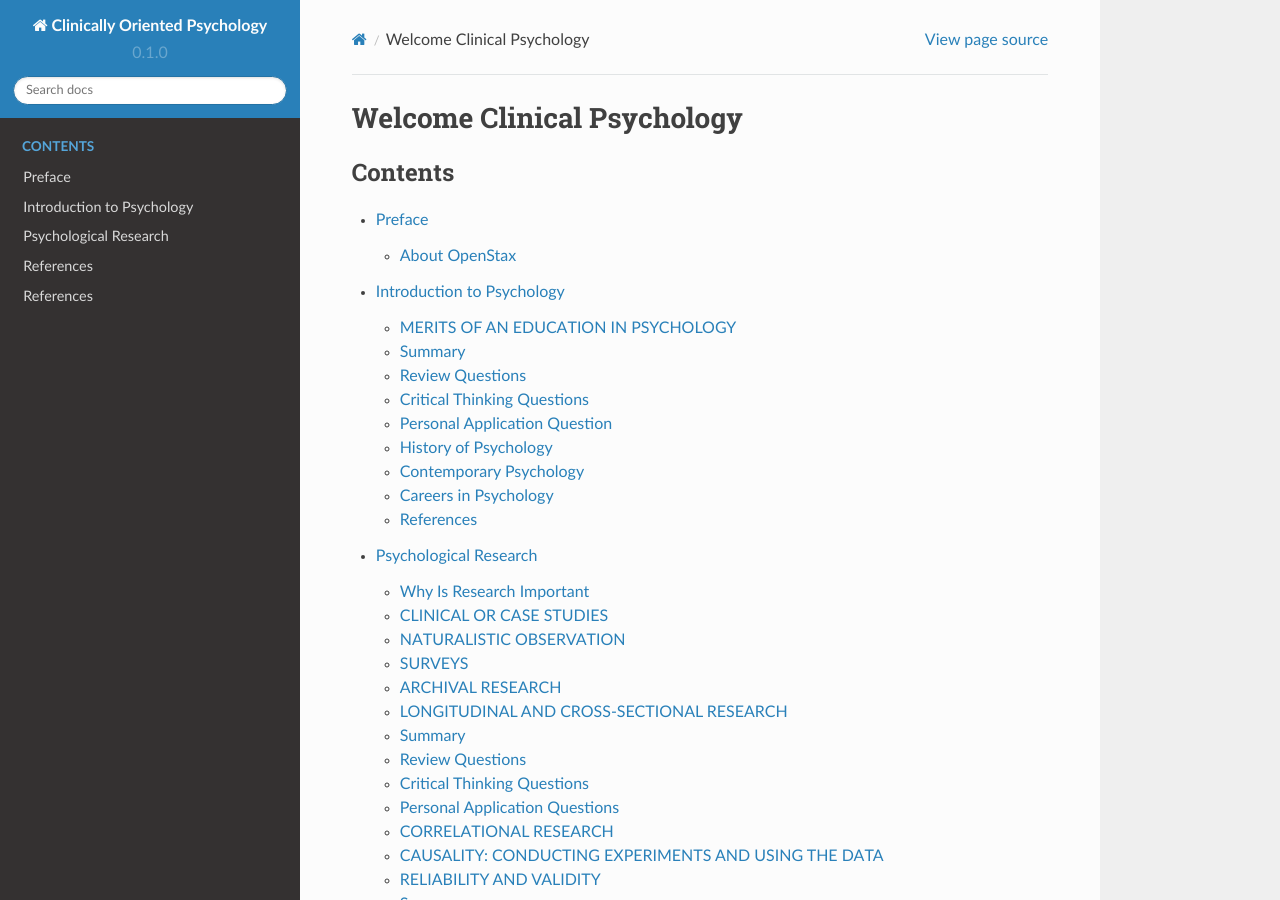
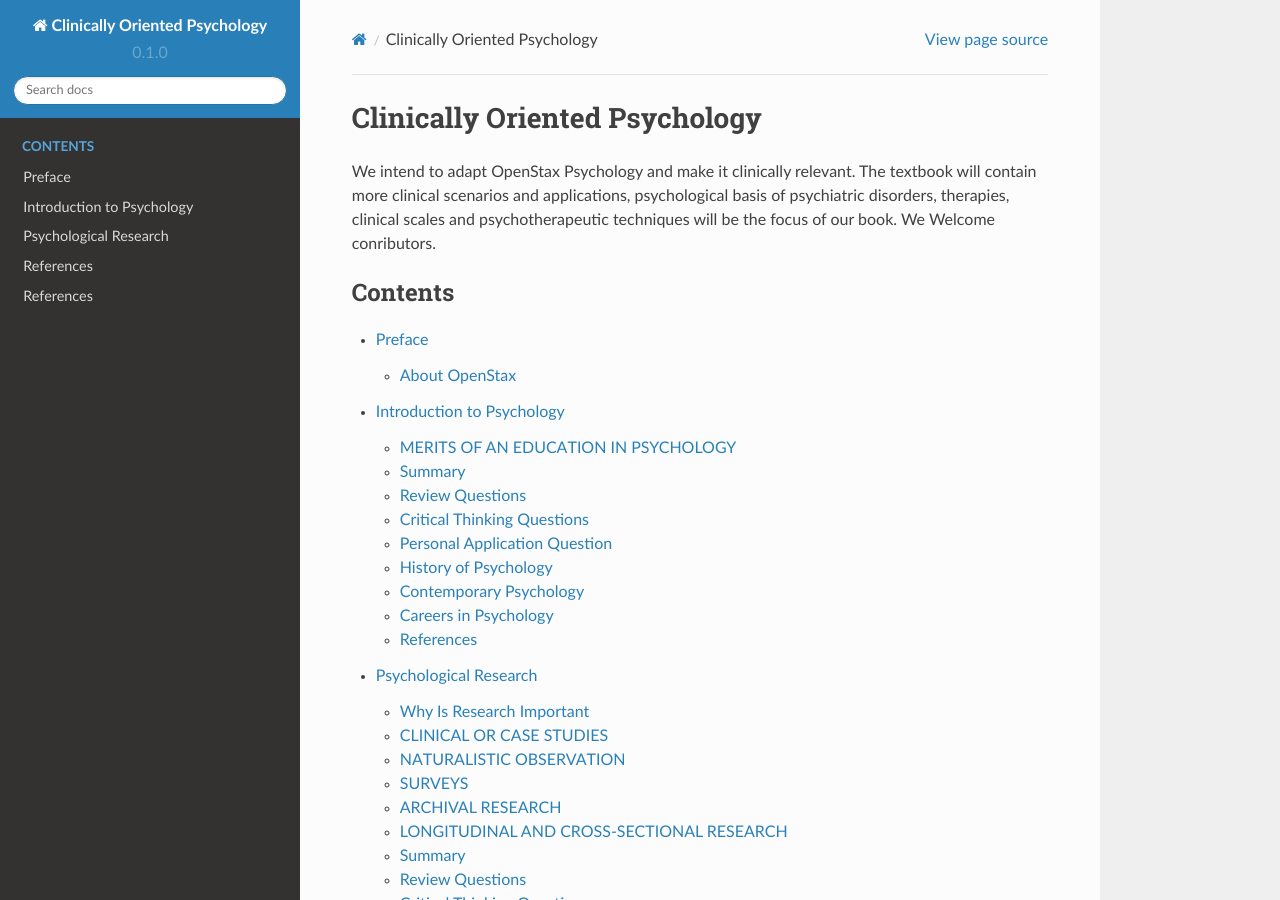
Before and after one commit to justpsychiatry/rtd, a Sphinx documentation site: the page built from docs/source/index.rst, in a window 1280 px wide and 900 px high. Built offline with Sphinx 7.4.7 and the Read the Docs theme 2.0.0, drawn with Linux system fonts in a browser that asks for light colours; pages that are not in the unit, such as notebooks, are missing from menus.

Commit message:
Update index.rst

```diff
--- a/docs/source/index.rst
+++ b/docs/source/index.rst
@@ -1,6 +1,8 @@
-=============================
-Welcome Clinical Psychology
-=============================
+===============================
+Clinically Oriented Psychology
+===============================
+
+We intend to adapt OpenStax Psychology and make it clinically relevant. The textbook will contain more clinical scenarios and applications, psychological basis of psychiatric disorders, therapies, clinical scales and psychotherapeutic techniques will be the focus of our book. We Welcome conributors.
 
 .. toctree::
    :maxdepth: 2
```
